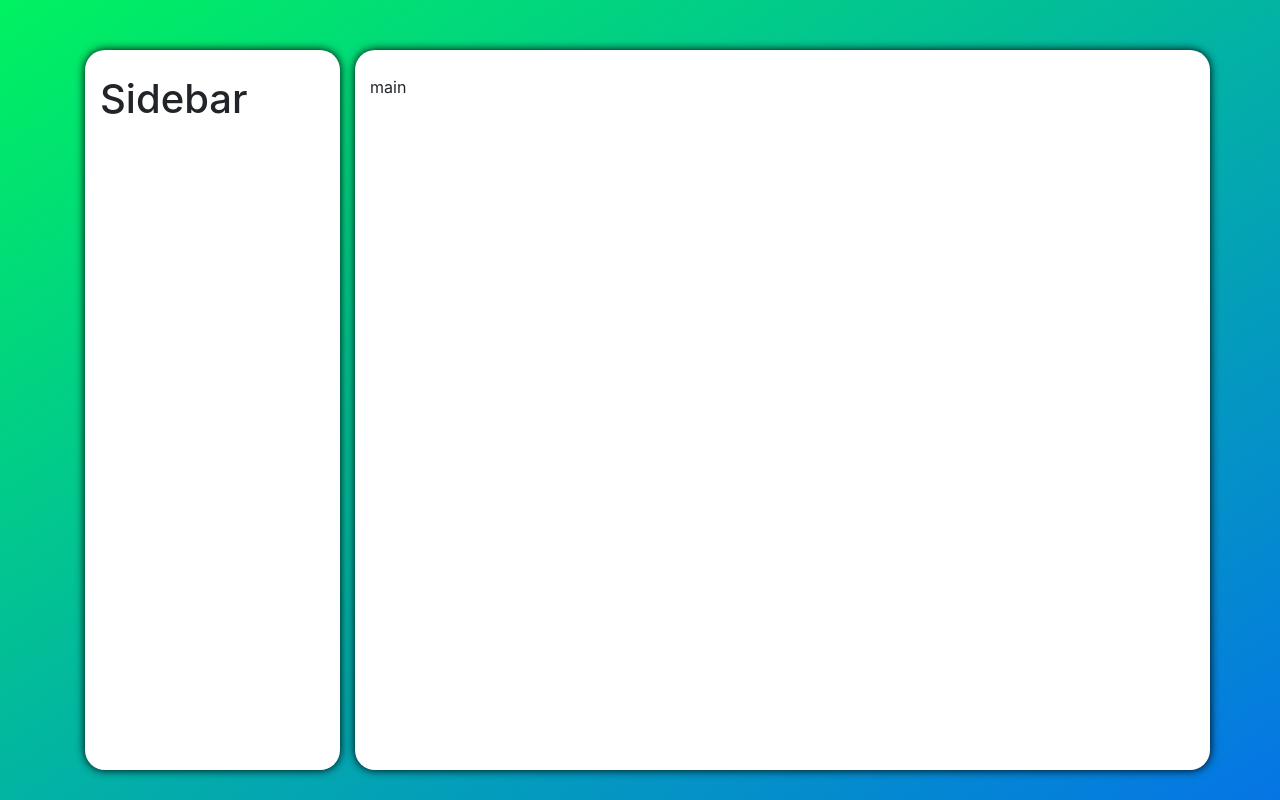
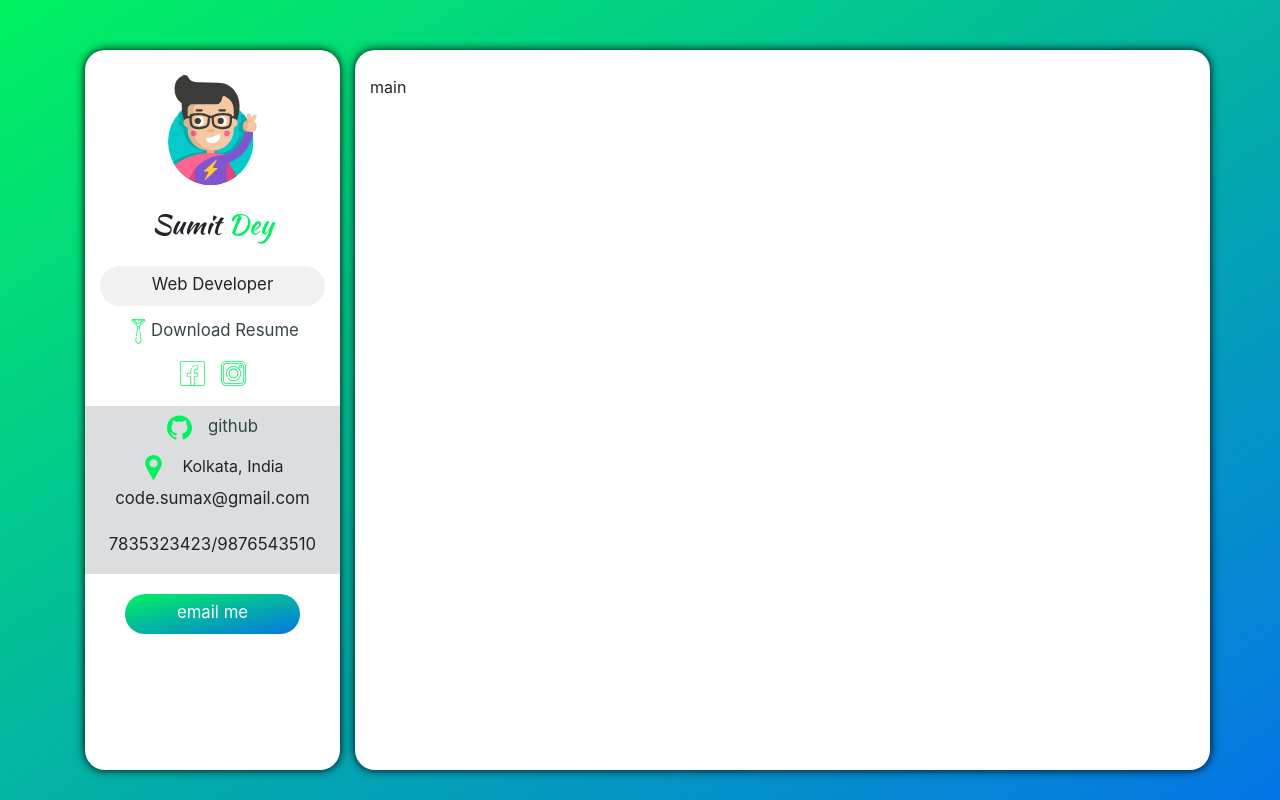
Before and after one commit to Dey-Sumit/dev_portfolio, a React (Create React App) app: page / in a window 1280 px wide. Built offline with nearby package versions, Linux system fonts and the light colour scheme.

Commit message:
designed the sidebar component

```diff
--- a/src/App.js
+++ b/src/App.js
@@ -1,5 +1,5 @@
 import React from 'react';
-import Sidebar from './compoenets/Sidebar'
+import Sidebar from './components/Sidebar'
 
 function App() {
   return (
@@ -7,9 +7,9 @@ function App() {
       <div className="container">
         <div className="row">
           <div className="col-lg-3">
-            <div className="app__sidebar">
-              <Sidebar />
-            </div>
+
+            <Sidebar />
+
           </div>
           <div className="col-lg-9 app__main-content">
             main
--- a/src/compoenets/Sidebar.js
+++ /dev/null
@@ -1,9 +0,0 @@
-import React from 'react'
-
-const Sidebar = () => {
-    return (
-        <h1>Sidebar</h1>
-    )
-}
-
-export default Sidebar;
--- /dev/null
+++ b/src/components/Sidebar.js
@@ -0,0 +1,44 @@
+import React from 'react'
+
+import facebook from '../assets/icons/facebook.svg'
+import instagram from '../assets/icons/instagram.svg'
+import github from '../assets/icons/github.svg'
+import pin from '../assets/icons/pin.svg'
+import tie from '../assets/icons/tie.svg'
+import mightycoder from '../assets/mightycoder.svg'
+import resume from '../assets/resume.pdf'
+
+const Sidebar = () => {
+    const handleEmailMe = () => {
+        window.open("mailto:codesumax@gmail.com")
+    }
+    return (
+        <div className="sidebar">
+            <img src={mightycoder} alt="avatar" className="sidebar__avatar" />
+            <div className="sidebar__name">Sumit <span>Dey</span> </div>
+            <div className="sidebar__item sidebar__title">Web Developer</div>
+            <a href={resume} download="resume.pdf">
+                <div className="sidebar__item sidebar__resume">
+                    <img src={tie} alt="resume" className="sidebar__icon" />Download Resume
+                </div>
+            </a>
+            <figure className="sidebar__social-icons my-2">
+                <a href=""><img src={facebook} alt="facebook" className="sidebar__icon mr-3" /></a>
+                <a href=""><img src={instagram} alt="instagram" className="sidebar__icon" /></a>
+            </figure>
+            <div className="sidebar__contact">
+                <div className="sidebar__item sidebar__github">
+                    <a href=""><img src={github} alt="github" className="sidebar__icon mr-3" />github</a>
+                </div>
+                <div className="sidebar__location">
+                    <img src={pin} alt="location" className="sidebar__icon mr-3" />
+                    Kolkata, India</div>
+                <div className="sidebar__item">code.sumax@gmail.com</div>
+                <div className="sidebar__item">7835323423/9876543510</div>
+            </div>
+            <div className="sidebar__item sidebar__email" onClick={handleEmailMe}>email me</div>
+        </div>
+    )
+}
+
+export default Sidebar;
--- a/src/index.css
+++ b/src/index.css
@@ -3,6 +3,17 @@
 body {
     background-image: linear-gradient(to right bottom, #00F260, #0575E6);
     background-attachment: fixed;
+}
+
+a {
+    text-decoration: none;
+    color: #354548;
+
+}
+
+a:hover {
+    text-decoration: none;
+    color: #000;
 }
 
 .container {
@@ -14,18 +25,89 @@ body {
 }
 
 
-.app__sidebar {
-    background-color: #fff;
-    height: 100%;
-    border-radius: 20px;
-    padding: 25px 15px;
-    box-shadow: 0 0 10px black;
-}
+
 
 .app__main-content {
     background-color: #fff;
     border-radius: 20px;
     padding: 25px 15px;
     box-shadow: 0 0 10px black;
+}
+
+/* sidebar */
+.sidebar {
+    background-color: #fff;
+    height: 100%;
+    border-radius: 20px;
+    padding: 25px 15px;
+    box-shadow: 0 0 10px black;
+    text-align: center;
+}
+
+.sidebar__avatar {
+    height: 110px;
+    width: 120px;
+    object-fit: contain;
+    border-radius: 30px;
+}
+
+.sidebar__icon {
+    width: 25px;
+    height: 25px;
+}
+
+.sidebar__name {
+    font-family: 'Kaushan Script';
+    margin: 20px 0;
+    font-size: 1.7rem;
+}
+
+.sidebar__name>span {
+    color: #00F260;
+}
+
+.sidebar__item {
+    margin-bottom: 6px;
+    padding-top: 6px;
+    height: 40px;
+    font-size: 1.05rem;
+    border-radius: 30px;
+}
+
+.sidebar__title {
+    background-color: #f1f1f1;
+    border-radius: 30px;
+}
+
+.sidebar__contact {
+    background-color: #dbdddf;
+    padding: 2px 0;
+    margin: 20px -15px;
 
 }
+
+.sidebar__email {
+    background-image: linear-gradient(to right bottom, #00F260, #0575E6);
+
+    border-radius: 30px;
+    color: #fff;
+    margin: 15px 25px 0px;
+    cursor: pointer;
+    transition: all 3s linear;
+}
+
+.sidebar__email:hover {
+    transform: scale(1.2);
+}
+
+.sidebar__github:hover,
+.sidebar__resume:hover {
+    background-color: #f1f1f2;
+    color: #000;
+}
+
+@media(max-width:991px) {
+    .app__main-content {
+        margin: 30px 0;
+    }
+}
```
Also changed, not shown: src/assets/mighty-coder.svg (deleted).
